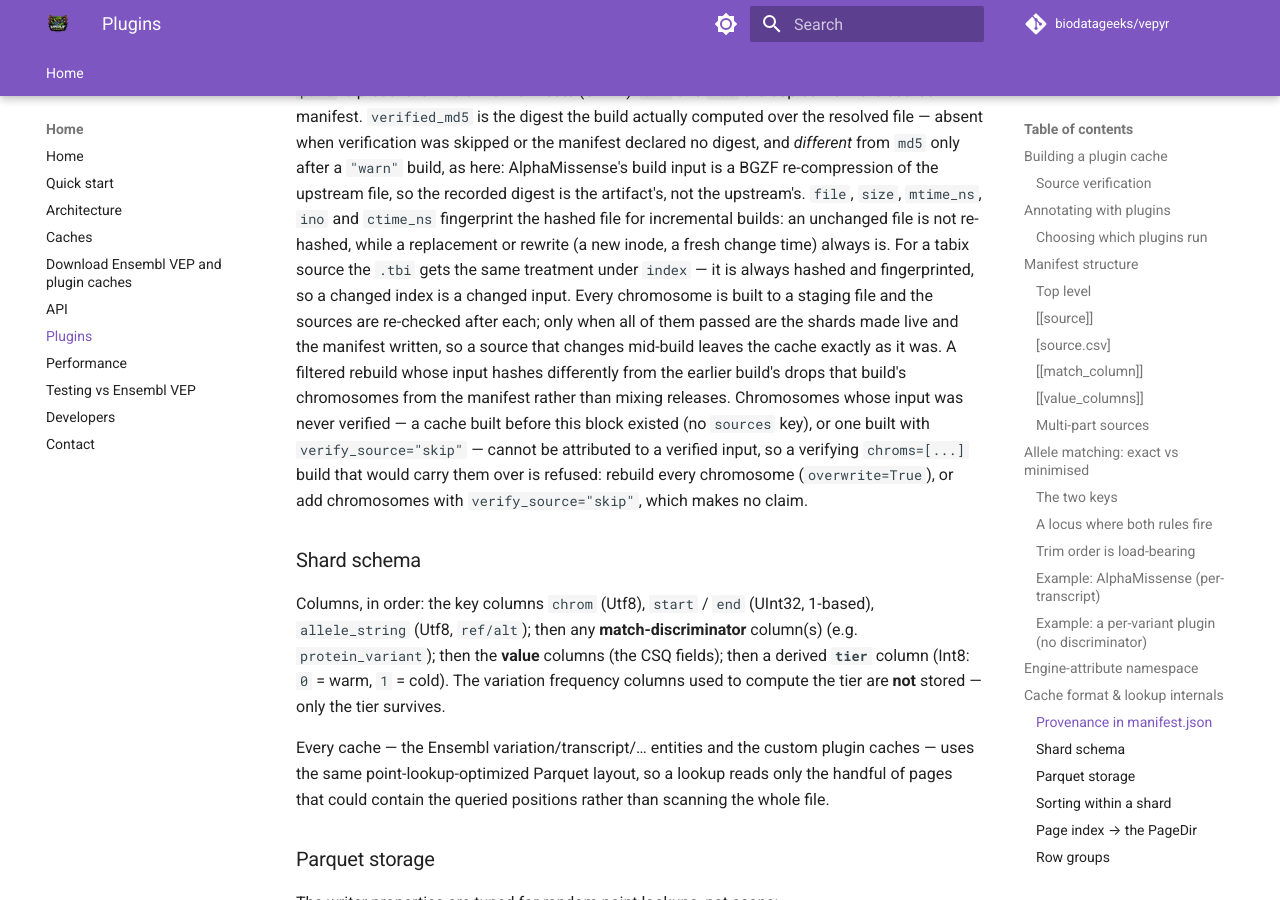
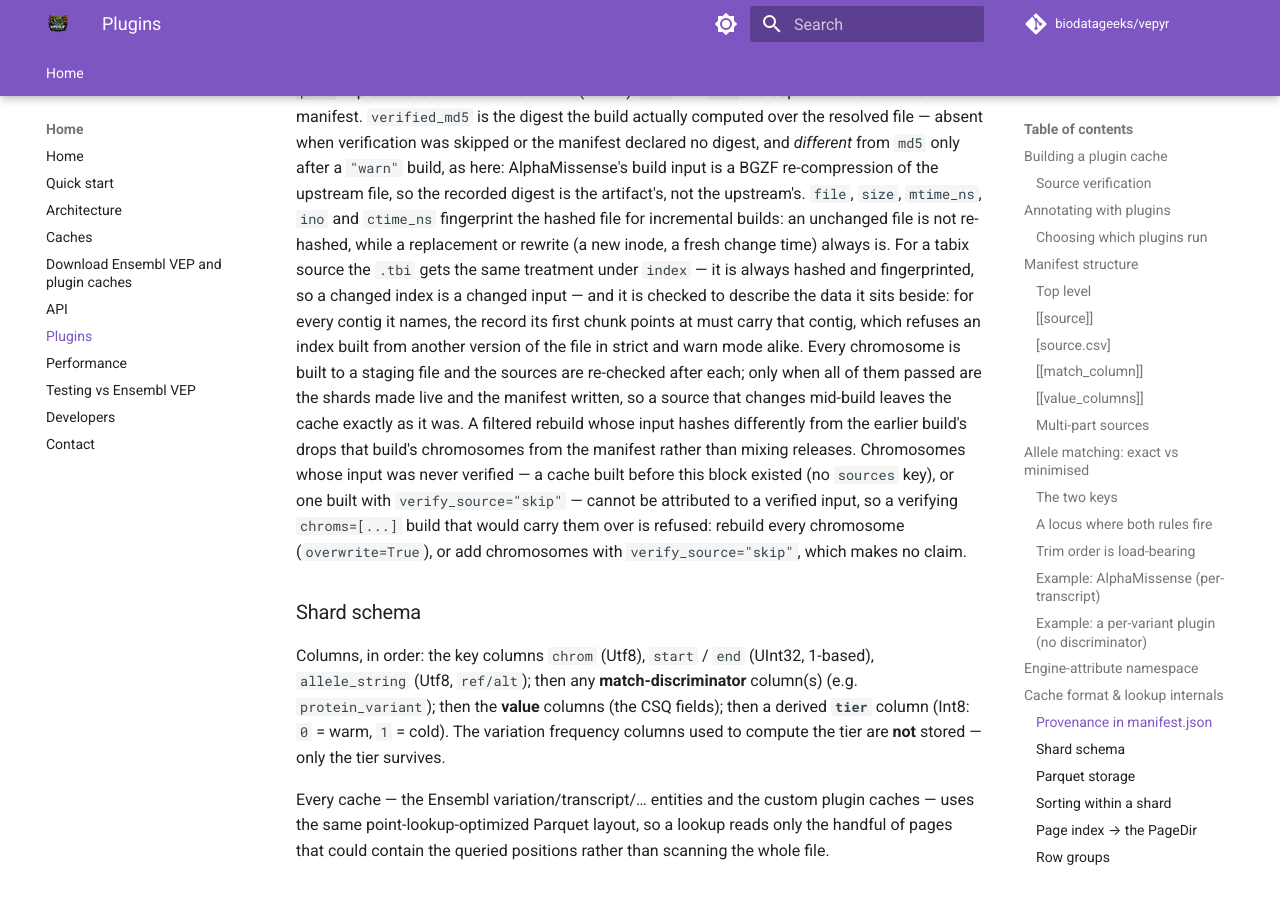
Before and after one commit to biodatageeks/vepyr, an MkDocs documentation site: the page built from docs/plugins.md, in a window 1280 px wide and 900 px high, scrolled down 15138 px. Built offline with MkDocs 1.6.1 and Material for MkDocs 9.7.7, drawn with Linux system fonts in a browser that asks for light colours; comment, search, counter and statistics services are not loaded.

Commit message:
docs(plugins): the tabix index is checked to describe its data
Co-Authored-By: Claude Fable 5.1 <noreply@anthropic.com>
Claude-Session: https://claude.ai/code/session_017B9Ri9aJMA4FTpjQkScYwh

```diff
--- a/docs/plugins.md
+++ b/docs/plugins.md
@@ -586,7 +586,10 @@ upstream file, so the recorded digest is the artifact's, not the upstream's. `fi
 file for incremental builds: an unchanged file is not re-hashed, while a
 replacement or rewrite (a new inode, a fresh change time) always is. For a
 tabix source the `.tbi` gets the same treatment under `index` — it is always
-hashed and fingerprinted, so a changed index is a changed input. Every
+hashed and fingerprinted, so a changed index is a changed input — and it is
+checked to describe the data it sits beside: for every contig it names, the
+record its first chunk points at must carry that contig, which refuses an
+index built from another version of the file in strict and warn mode alike. Every
 chromosome is built to a staging file and the sources are re-checked after
 each; only when all of them passed are the shards made live and the manifest
 written, so a source that changes mid-build leaves the cache exactly as it
```
